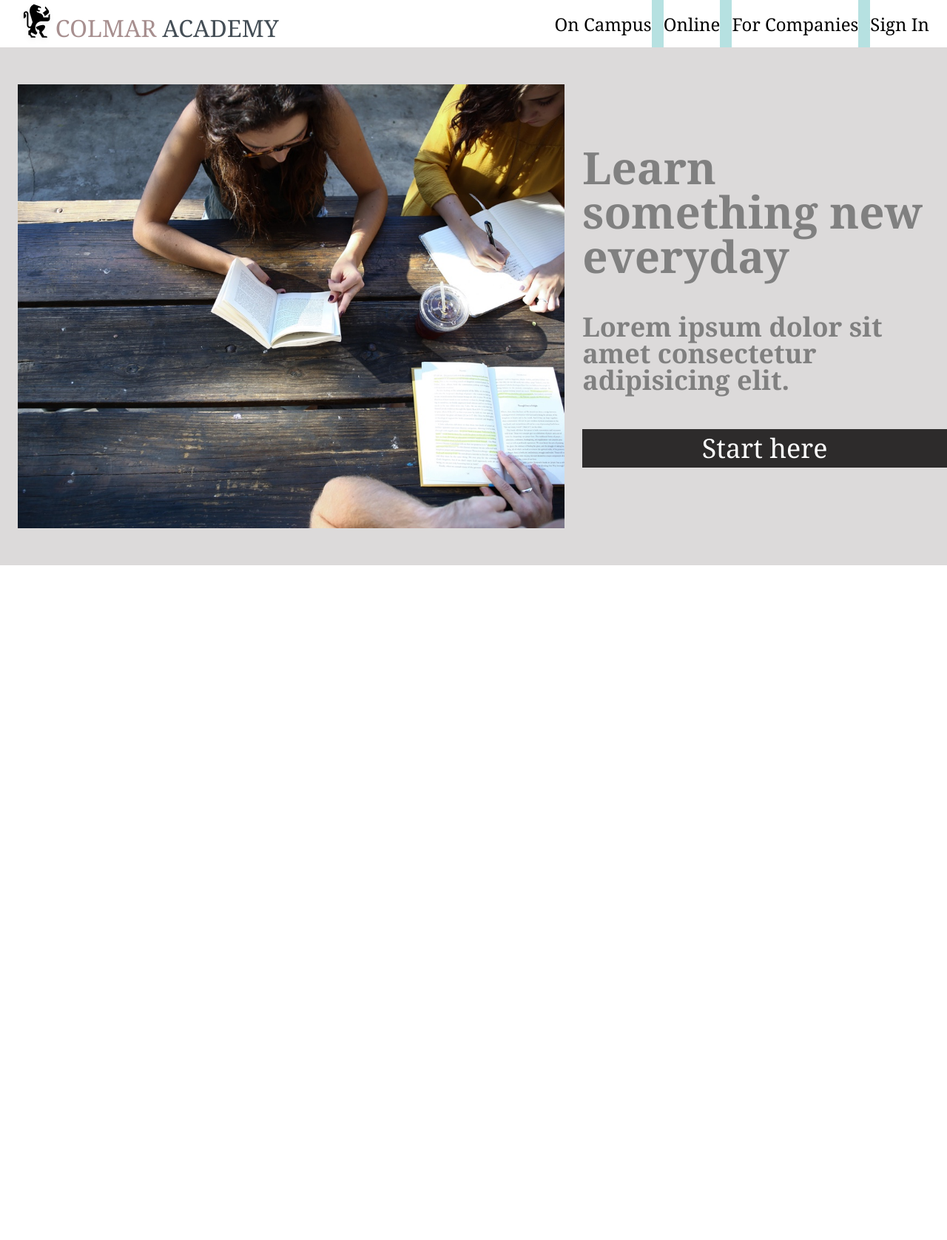
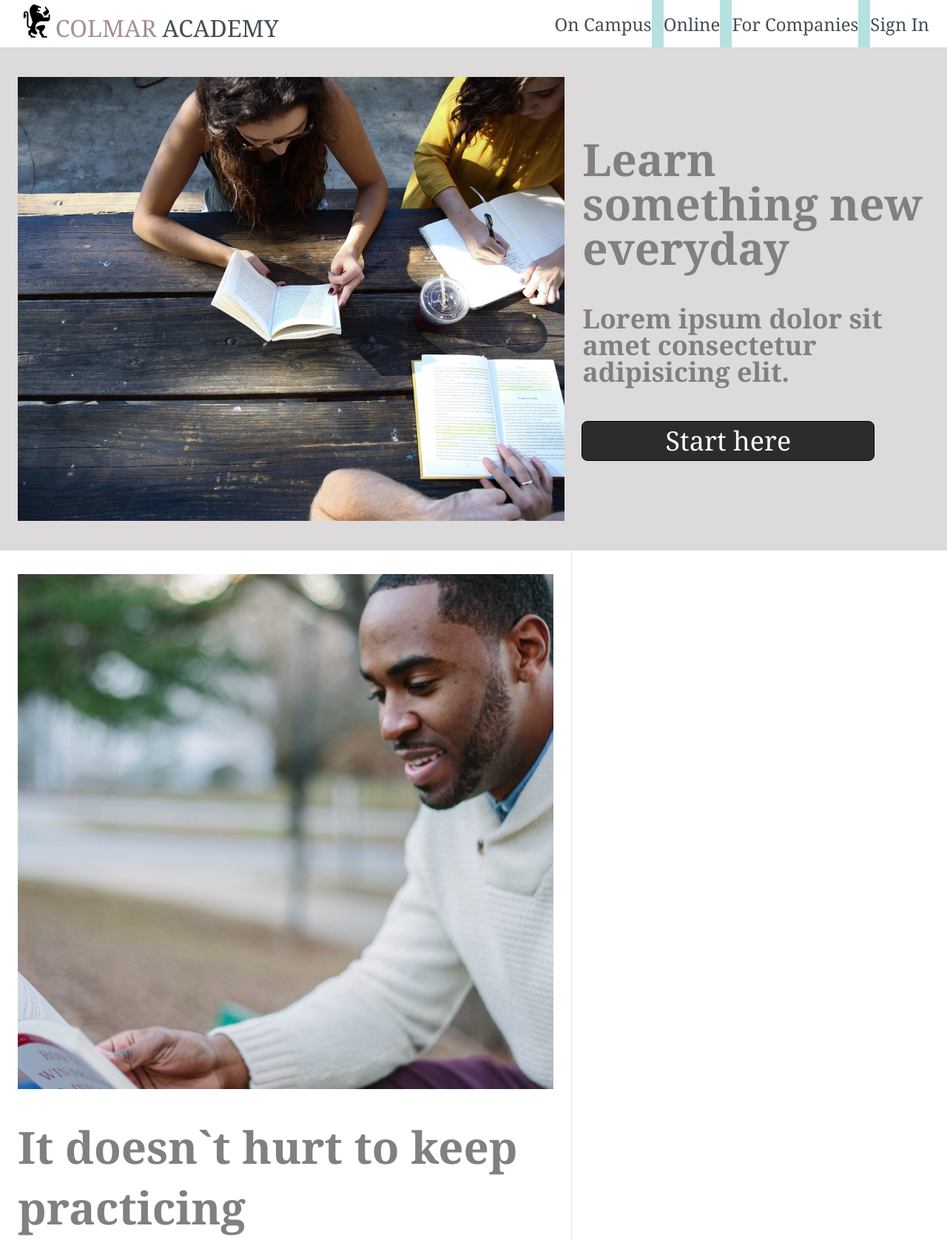
Before and after one commit to pidzi247/Capstone, a plain HTML site: page index.html in a window 1280 px wide. Shown: the top 1676 px of the page at 74% size. Before the commit the page ends 800 px from the top, so only its background shows below. Drawn offline with Linux system fonts and the light colour scheme.

Commit message:
Leftside of second section complete

```diff
--- a/index.html
+++ b/index.html
@@ -18,13 +18,13 @@
     </section>
     <nav>
       <ul class="nav">
-        <li class="links">On Campus</li>
+        <li  class="links"> <a href="href="#">On Campus</a></li>
         <div class="link-box"></div>
-        <li class="links">Online</li>
+        <li class="links"><a href="href="#">Online</a></li>
         <div class="link-box"></div>
-        <li class="links">For Companies</li>
+        <li class="links"><a href="href="#">For Companies</a></li>
         <div class="link-box"></div>
-        <li class="links">Sign In</li>
+        <li class="links"><a href="href="#">Sign In</a></li>
       </ul>
     </nav>
   </header>
@@ -43,6 +43,19 @@
         </article>
       </div>
     </section>
+    <section class="second-container">
+      <div class="leftside">
+        <img class="main" src="./resources/images/information-main.jpg" alt="">
+        <div class="information">
+          <h1>It doesn`t hurt to keep practicing</h1>
+          <h2>"Lorem, ipsum dolor sit amet consectetur adipisicing elit. Veritatis delectus beatae asperiores doloribus in voluptates corporis dicta, quam accusantium assumenda?"</h2>
+          <p>Emanuel, Sr Strategist at Hiring</p>
+        </div>
+      </div>
+      <div class="rightside">
+
+      </div>
+    </section>
   </main>
 
 </body>
--- a/resources/css/style.css
+++ b/resources/css/style.css
@@ -14,10 +14,11 @@ header {
   align-items:center;
   justify-content: space-between;
   height: 64px;
-  margin-left: 24px;
+  padding-left: 24px;
   position:fixed;
   top: 0;
   z-index: 1;
+  background-color: white;
 }
 
 .logo {
@@ -77,10 +78,10 @@ li {
   font-weight: 500;
 }
 
-section.opening-container {
+.opening-container {
   width: 100%;
   display: inline-flex;
-  height: 700px;
+  height: 680px;
   background-color: #9f9a9a5e;
   padding: 0 24px;
   align-items: center;
@@ -88,9 +89,8 @@ section.opening-container {
   margin-top:64px;
 }
 
-.leftside, .rightside {
+.opening-container .leftside, .rightside {
   height: 600px;
-  margin: 32px 0;
   padding-right: 24px;
 }
 
@@ -106,6 +106,7 @@ section.opening-container {
   width: 100%;
   height: 100%;
   object-fit:cover;
+  padding-bottom: 32px;
 }
 
 .opening-article {
@@ -140,8 +141,80 @@ h2 {
   font-size: 36px;
   color:white;
   background-color:#2d2b2b;
+  border: 1px solid black;
+  border-radius: 8px;
+  width: 80%;
+  margin-right: 20%;
+  cursor: pointer;
+}
+
+.button:hover {
+  background-color:chocolate;
+  transition: 500ms ease-out 50ms;
+  color:black;
 }
 
 .click {
   margin: 8px auto;
 }
+
+.click:hover {
+  color:black;
+  transition: 500ms ease-out 50ms;
+}
+
+a:hover {
+  color:chocolate;
+}
+
+a {
+  text-decoration: none;
+  color: #444e56;
+}
+
+.second-container {
+  width: 100%;
+  display: inline-flex;
+  height: 1200px;
+  padding: 0 24px;
+  justify-content:center;
+}
+
+.second-container .leftside {
+  height: 100%;
+  padding-right: 24px;
+}
+
+.second-container .rightside {
+  height: 100%;
+  margin-top: 0;
+  padding-top: 32px;
+  padding-left: 24px;
+  border-left: 1px solid #80808038
+}
+
+
+.main {
+  width: 100%;
+  height: 58%;
+  object-fit:cover;
+  padding-top: 32px;
+}
+
+.information h1, h2, p {
+  margin: 0;
+}
+
+.information h1 {
+  margin-top: 32px;
+}
+
+.information h2 {
+  margin-top: 24px;
+}
+
+.information p {
+  margin-top: 60px;
+  margin-bottom: 32px;
+  font-size: 18px;
+}
```
